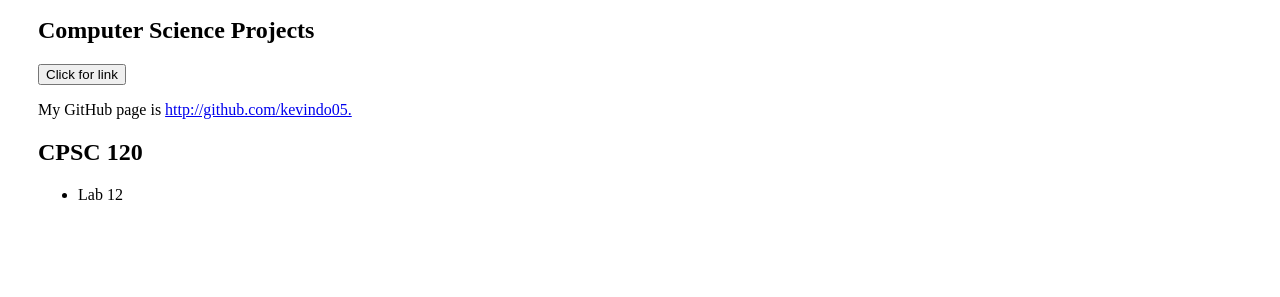
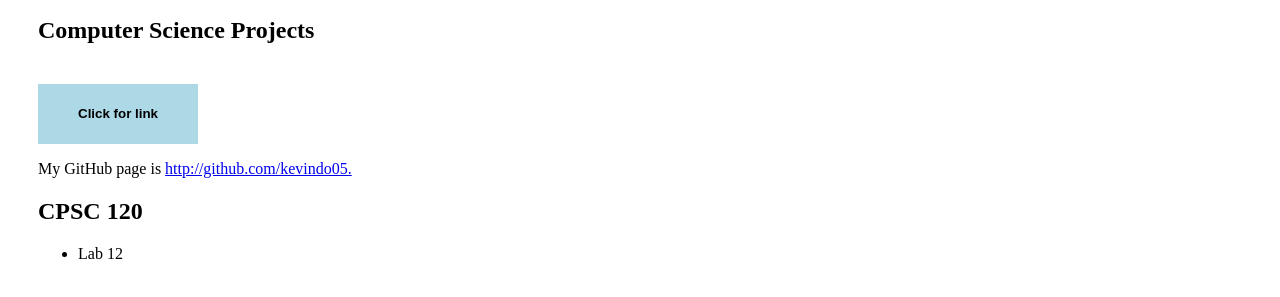
Before and after one commit to kevindo05/kevindo05.github.io, a plain HTML site: page index.html in a window 1280 px wide. Shown: the part 139-436 px from the top of the page. Drawn offline with Linux system fonts and the light colour scheme.

Commit message:
Update index.html

```diff
--- a/index.html
+++ b/index.html
@@ -4,6 +4,12 @@
     <style>
     body {padding: 30px;}
     ul {display: flex;}
+    button {margin-top: 20px;}
+    button {line-height: 60px;}
+    button {font-weight: bold;}
+    button {padding: 0 40px;}
+    button {background: lightblue;}
+    button {border: none;}
     </style>
 <title>Kevin's Site</title>
 <link rel="icon" type="image/ico" href="favicon.ico">
```
